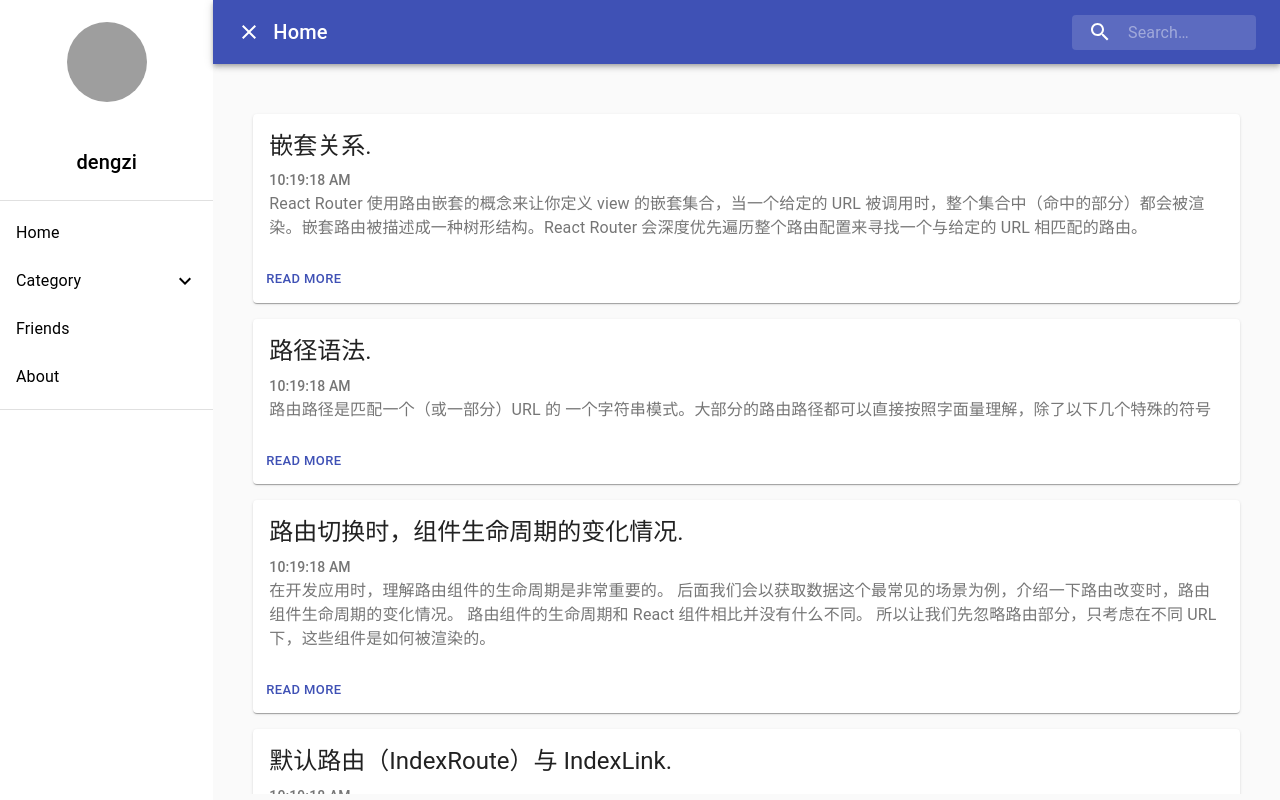
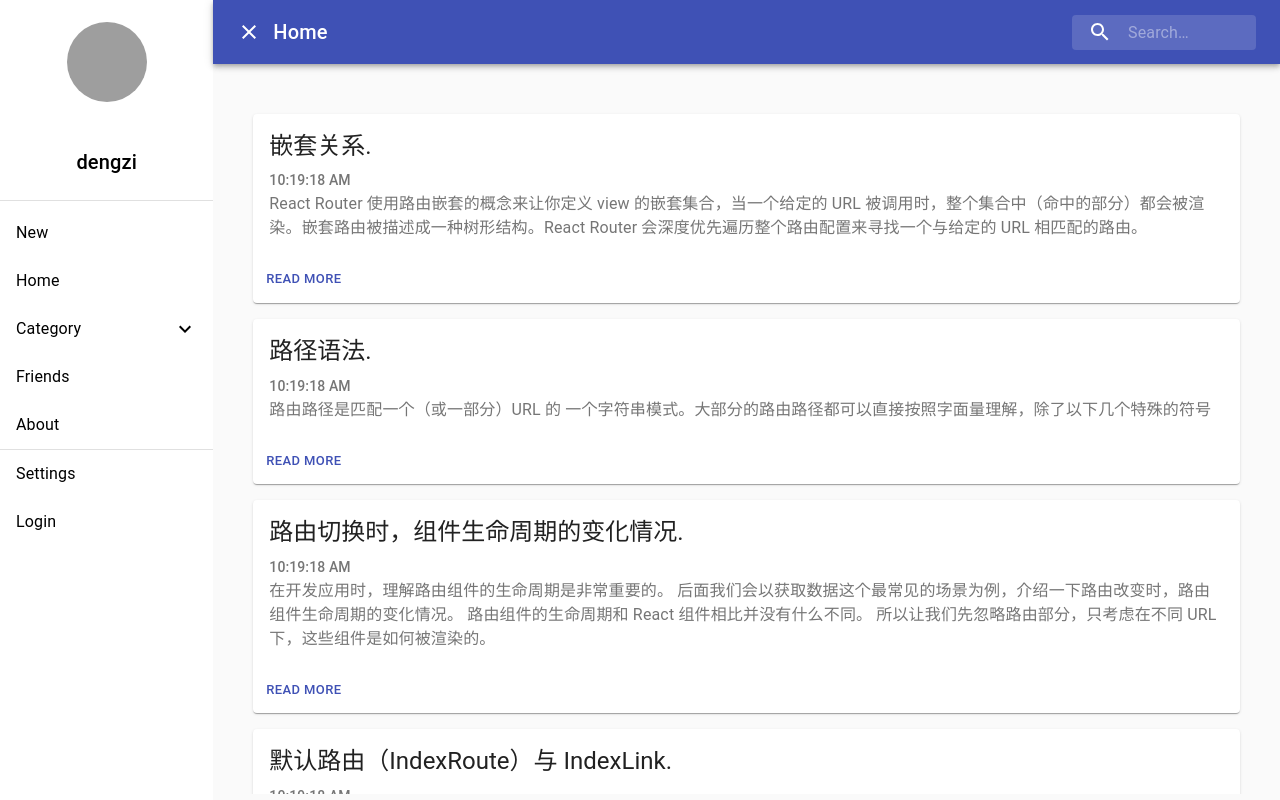
Before and after one commit to MrDenua/dengzi-blog, a React (Create React App) app in the folder web/: page / in a window 1280 px wide. Built offline with nearby package versions, Linux system fonts and the light colour scheme; grey boxes are pictures that could not be loaded.

Commit message:
update(nav): add navigation item

```diff
--- a/web/src/component/DrawerComponent.tsx
+++ b/web/src/component/DrawerComponent.tsx
@@ -12,21 +12,26 @@ const style = {
     height: "100vh",
     overflow: "auto"
 };
+
 const categories: NavItem[] = ["Java", "Python", "TypeScript", "Android"]
-    .map((value) => of(value, "/category/" + value.toLowerCase()));
+    .map((value) => createNav(value, "/category/" + value.toLowerCase()));
 
 const nav: NavItem[] = [
-    of("Home", "/home"),
-    of("Category", "/category", categories),
-    of("Friends", "/friends"),
-    of("About", "/about")
+    createNav("New", "/new"),
+    createNav("Home", "/home"),
+    createNav("Category", "/category", categories),
+    createNav("Friends", "/friends"),
+    createNav("About", "/about"),
+    createNav("",""),
+    createNav("Settings","/settings"),
+    createNav("Login","/login")
 ];
 
-function of(title: string, path: string = "", child: undefined | NavItem[] = undefined): NavItem {
+function createNav(title: string, path: string = "", child: undefined | NavItem[] = undefined): NavItem {
     return {title: title, path: path, currentPath: "/", child: child, onSelect: ()=>{}}
 }
 
-function DrawerHeaderComp(prop: any) {
+function DrawerHeaderComp() {
     return (
         <Grid container justify="center" alignItems="center" style={{height: "200px"}}>
             <Grid container justify="center" alignItems="flex-start">
@@ -38,7 +43,7 @@ function DrawerHeaderComp(prop: any) {
     )
 }
 
-class DrawerComponent extends React.Component<any, { currentPath: string }> {
+export default class DrawerComponent extends React.Component<any, { currentPath: string }> {
 
     constructor(props: Readonly<any>) {
         super(props);
@@ -58,16 +63,14 @@ class DrawerComponent extends React.Component<any, { currentPath: string }> {
                     <Divider/>
                     <List>
                         {nav.map((value: NavItem) => (
+                            value.title===""? <Divider/> :
                             <DrawerNavItem currentPath={this.state.currentPath} onSelect={this.onItemSelect}
                                            title={value.title} path={value.path}
                                            child={value.child} key={value.path}/>)
                         )}
                     </List>
-                    <Divider/>
                 </Box>
             </Hidden>
         )
     }
 }
-
-export default DrawerComponent
--- a/web/src/widget/DrawerNavItem.tsx
+++ b/web/src/widget/DrawerNavItem.tsx
@@ -29,6 +29,8 @@ export type NavItem = {
     child?: NavItem[];
     parent?: NavItem;
 }
+
+export type NavItemEmpty = {}
 
 export default class DrawerNavItem extends React.Component<NavItem, { expand: boolean }> {
 
```
